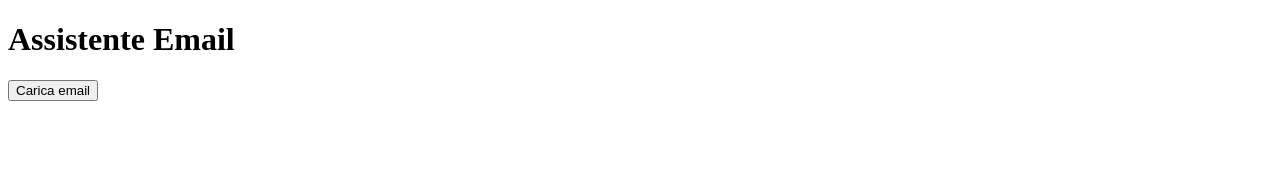
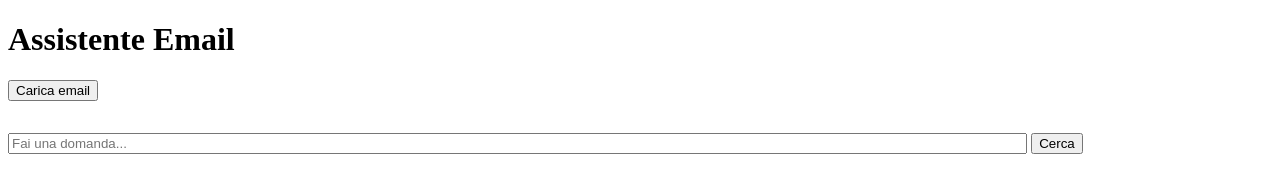
Before and after one commit to trismegisto78/steg, a plain HTML site: page index.html in a window 1280 px wide. Drawn offline with Linux system fonts and the light colour scheme.

Commit message:
Update index.html
Update index.html

```diff
--- a/index.html
+++ b/index.html
@@ -8,7 +8,13 @@
   <h1>Assistente Email</h1>
 
   <button onclick="loadEmails()">Carica email</button>
-  <div id="output" style="white-space: pre-wrap; margin-top: 1em;"></div>
+
+  <div style="margin-top: 2em;">
+    <input id="question" type="text" placeholder="Fai una domanda..." style="width: 80%;">
+    <button onclick="handleQuestion()">Cerca</button>
+  </div>
+
+  <div id="output" style="white-space: pre-wrap; margin-top: 2em;"></div>
 
   <script type="module" src="script.js"></script>
 </body>
```
